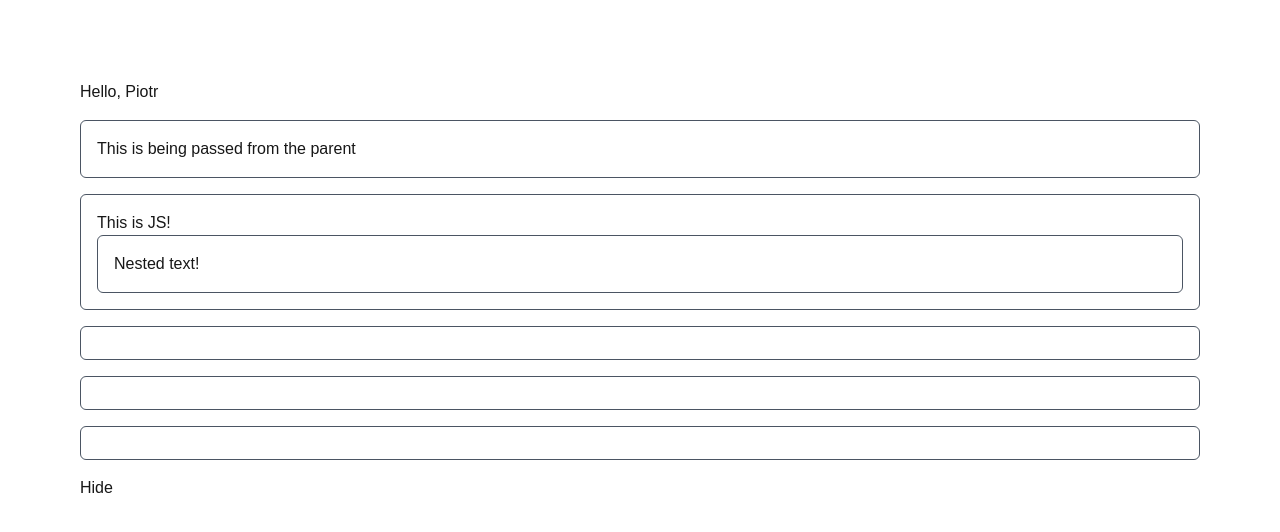
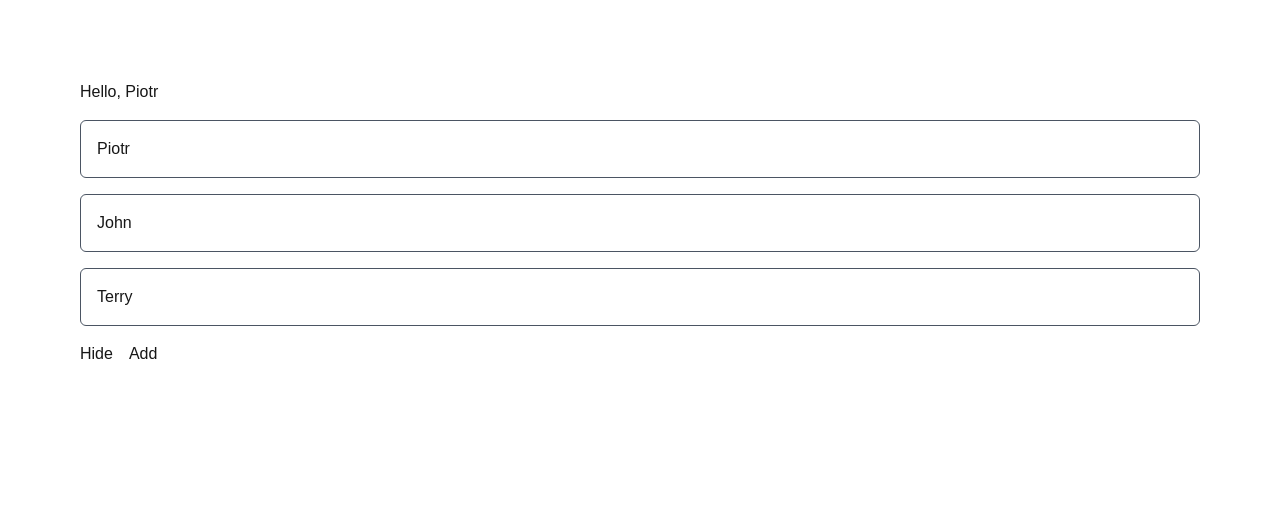
Before and after one commit to docscodes/next-blog, a Next.js app: page / in a window 1280 px wide. Shown: the top 532 px of the page. Built offline with nearby package versions, Linux system fonts and the light colour scheme.

Commit message:
rendering list of elements

```diff
--- a/app/page.js
+++ b/app/page.js
@@ -12,31 +12,27 @@ function Card({ children }) {
 
 export default function Home() {
   const [isVisible, setIsVisible] = useState(true);
+  const [names, setNames] = useState(["Piotr", "John", "Terry"]);
   const name = "Piotr";
 
   const handleClick = () => {
     setIsVisible(!isVisible);
   };
 
-  const cards = isVisible && (
-    <>
-      <Card>This is being passed from the parent</Card>
-      <Card>
-        <div>This is JS!</div>
-        <Card>Nested text!</Card>
-      </Card>
-      <Card />
-      <Card />
-      <Card />
-    </>
-  );
+  const handleAdd = () => {
+    setNames([...names, "New element!"]);
+  };
+  const cards = isVisible && names.map((name, index) => <Card key={index}>{name}</Card>);
 
   return (
     <>
       <div className="p-20 space-y-4">
         <div>Hello, {name}</div>
         {cards}
-        <button onClick={handleClick}>{isVisible ? "Hide" : "Show"}</button>
+        <div className="flex space-x-4">
+          <button onClick={handleClick}>{isVisible ? "Hide" : "Show"}</button>
+          <button onClick={handleAdd}>Add</button>
+        </div>
       </div>
     </>
   );
```
